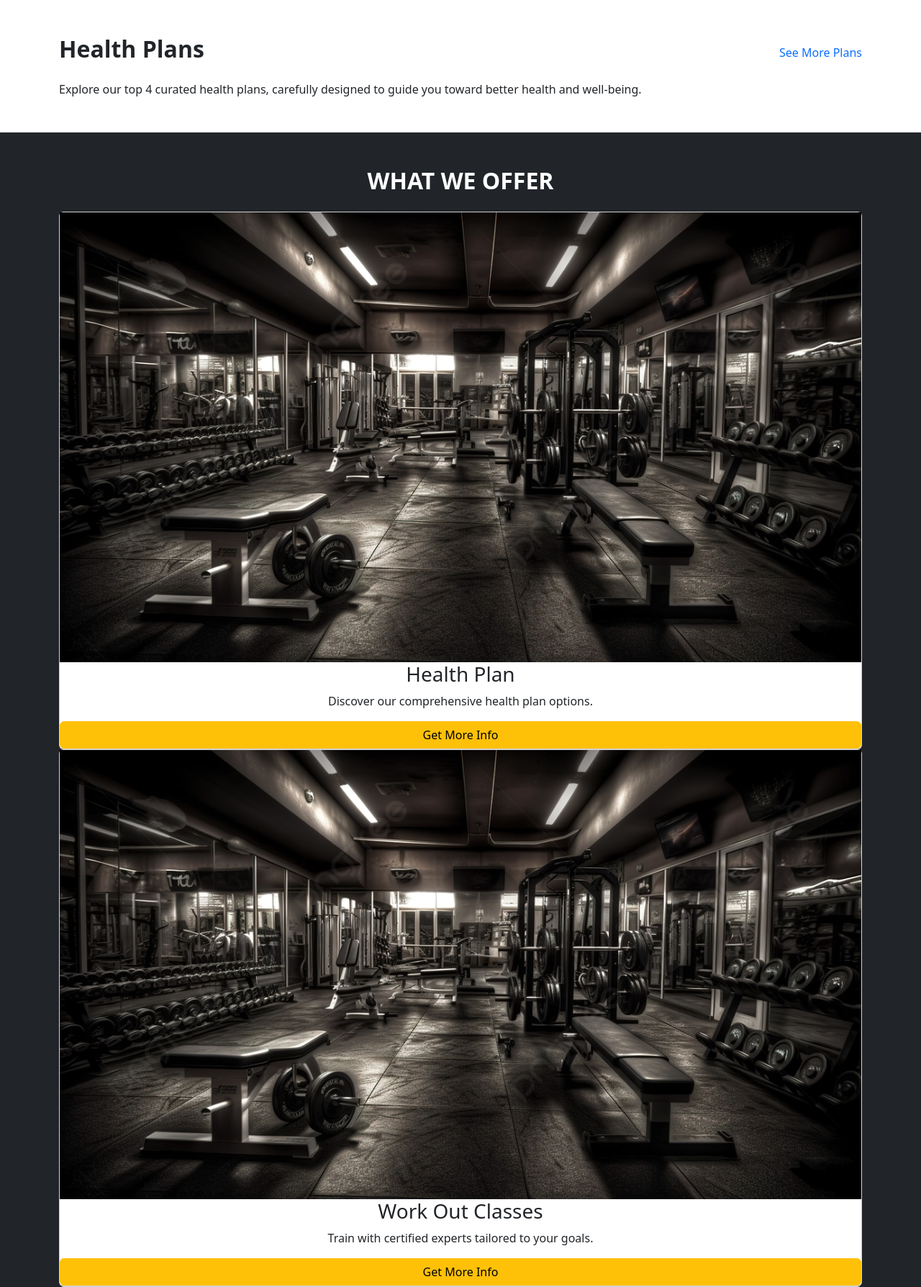
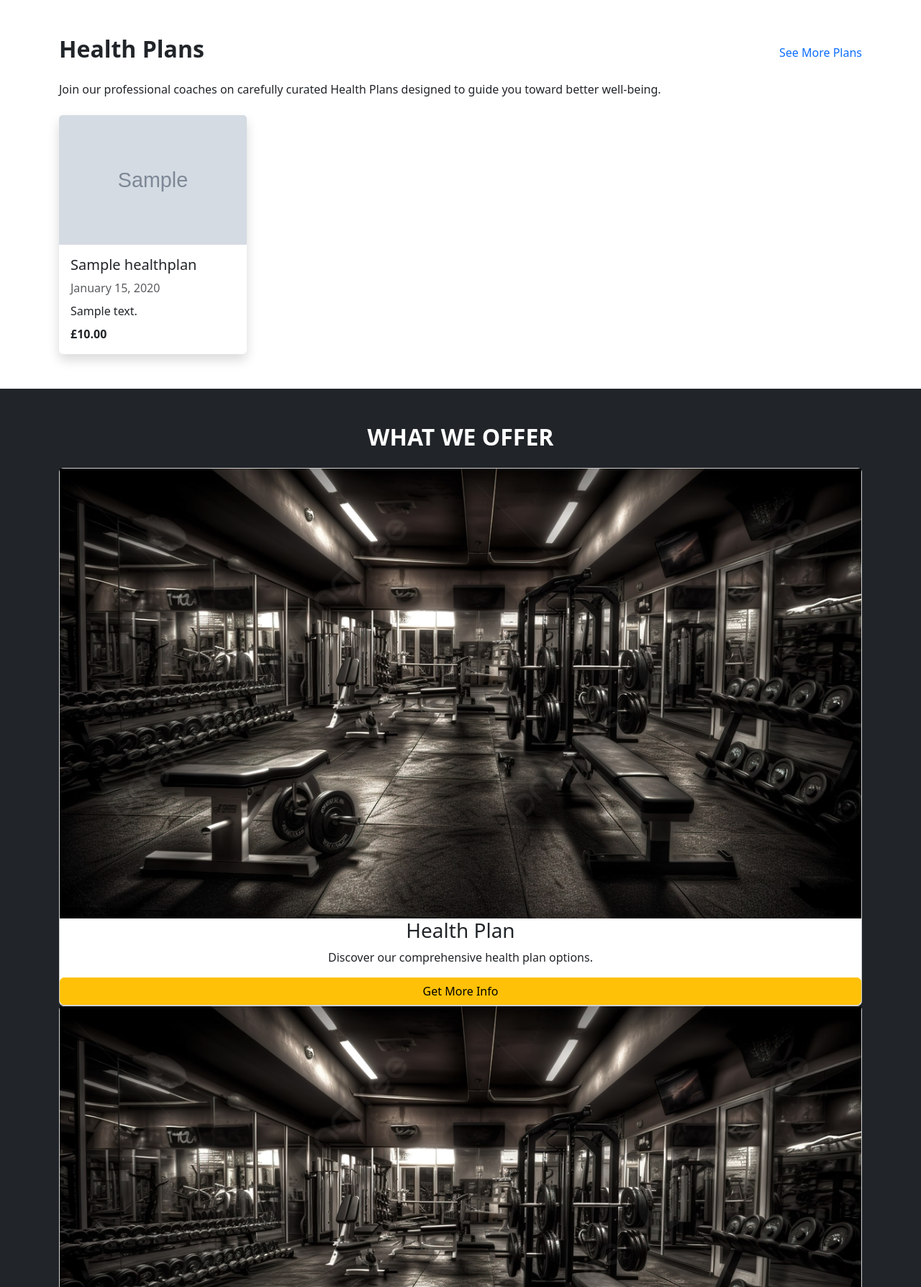
Before and after one commit to b0ssbota/toka3, a Django app: page / in a window 1280 px wide. Shown: the part 1183-2971 px from the top of the page at 72% size. Run offline with Django 5.2, Linux system fonts and the light colour scheme; tables that the repository leaves empty hold one stand-in row (values such as "Sample post"); grey boxes marked "Sample" are stand-in pictures.

Commit message:
health plans boxes done

```diff
--- a/toka/templates/index.html
+++ b/toka/templates/index.html
@@ -34,27 +34,22 @@
     </div>
 </section>
 
-<!-- Top 4 Health Plans Section -->
+<!-- Top 4 Health Plans Section (Merged Style) -->
 <section class="py-5 bg-white text-dark">
     <div class="container">
-      <!-- Section Heading & "See More" Link -->
+        <!-- Heading & "See More" Link -->
         <div class="d-flex justify-content-between align-items-center mb-3">
             <h2 class="fw-bold">Health Plans</h2>
             <a href="{% url 'healthplan_list' %}" class="text-decoration-none">See More Plans</a>
         </div>
 
-      <!-- Short Description/Subtitle -->
+        <!-- Short Description -->
         <p class="mb-4">
-        Explore our top 4 curated health plans, carefully designed to guide you toward better health and well-being.
+            Join our professional coaches on carefully curated Health Plans designed to guide you toward better well-being.
         </p>
 
-      <!-- Row of Cards -->
+        <!-- Row of 4 Plans -->
         <div class="row row-cols-1 row-cols-md-4 g-4">
-        {% comment %}
-          If you have a queryset named "health_plans", you can limit to 4:
-          {% for plan in health_plans|slice:":4" %}
-        {% endcomment %}
-
             {% for plan in top_four_health_plans %}
             <div class="col">
                 <div class="card h-100 border-0 shadow">
@@ -64,34 +59,25 @@
                             src="{{ plan.image.url }}"
                             class="card-img-top"
                             alt="{{ plan.title }}"
-                style="object-fit: cover; height: 180px;"
+                            style="height: 180px; object-fit: cover;"
                         >
                     {% else %}
-              <!-- Fallback image if none is uploaded -->
+                        <!-- Fallback image -->
                         <img
                             src="{% static 'imgs/default_plan.jpg' %}"
                             class="card-img-top"
                             alt="Health Plan"
-                style="object-fit: cover; height: 180px;"
+                            style="height: 180px; object-fit: cover;"
                         >
                     {% endif %}
 
-            <!-- Card Body -->
                     <div class="card-body">
                         <h5 class="card-title">{{ plan.title }}</h5>
-              <!-- If you want a short description or date, you can display it here -->
-              <p class="card-text text-muted">
-                {{ plan.description|truncatewords:15 }}
-                <!-- or if you have a date field: {{ plan.created_at|date:"F j, Y" }} -->
-              </p>
-            </div>
-
-            <!-- Card Footer with Price and Link -->
-            <div class="card-footer d-flex justify-content-between align-items-center">
-              <span class="text-muted">£{{ plan.price }}</span>
-              <a href="{% url 'healthplan_detail' plan.id %}" class="btn btn-warning">
-                View Plan
-              </a>
+                        <!-- Display creation date (optional) -->
+                        <p class="text-muted mb-2">{{ plan.created_at|date:"F j, Y" }}</p>
+                        <!-- Short description (15 words) -->
+                        <p class="card-text mb-2">{{ plan.description|truncatewords:15 }}</p>
+                        <p class="fw-bold mb-0">£{{ plan.price }}</p>
                     </div>
                 </div>
             </div>
@@ -99,7 +85,6 @@
         </div>
     </div>
 </section>
-
 
 <!-- What We Offer Section -->
 <section class="py-5 bg-dark text-white text-center">
@@ -131,8 +116,6 @@
     </div>
 </section>
 
-
-
 <!-- Subscription and Join Us Section -->
 <section class="py-5 bg-dark text-white">
     <div class="container">
@@ -161,13 +144,9 @@
         </div>
 
         <hr class="my-4 text-secondary">
+
         <!-- Why Choose Us Section -->
-<section class="py-5 bg-dark text-white">
-    <div class="container">
-        <!-- Section Title -->
         <h2 class="fw-bold mb-4 text-center">Why Choose Us?</h2>
-
-        <!-- 2x2 Grid of White Boxes -->
         <div class="row row-cols-1 row-cols-md-2 g-4">
             <!-- Box 1 -->
             <div class="col">
@@ -199,7 +178,6 @@
             </div>
         </div>
 
-        <!-- Divider -->
         <hr class="my-4 text-secondary">
 
         <!-- Subscribe Form and Sign Up Button -->
@@ -218,5 +196,4 @@
         </div>
     </div>
 </section>
-
 {% endblock content %}
--- a/toka/views.py
+++ b/toka/views.py
@@ -8,7 +8,8 @@ from .forms import LoginForm, SignupForm
 from .models import *
 
 def home(request):
-    return render(request, 'index.html')
+    top_four_health_plans = HealthPlan.objects.all()[:4]
+    return render(request, 'index.html', {'top_four_health_plans': top_four_health_plans})
 
 def signup(request):
     if request.method == "POST":
```
Also changed, not shown: media/health_plans/fruit.jpg (added), media/health_plans/fruit_IhXPeAA.jpg (added), media/health_plans/fruit_WiUmAiR.jpg (added), media/health_plans/fruit_er5NCu0.jpg (added), media/health_plans/fruit_gMhzSyh.jpg (added). Lines whose indentation alone changed are shown as unchanged.
